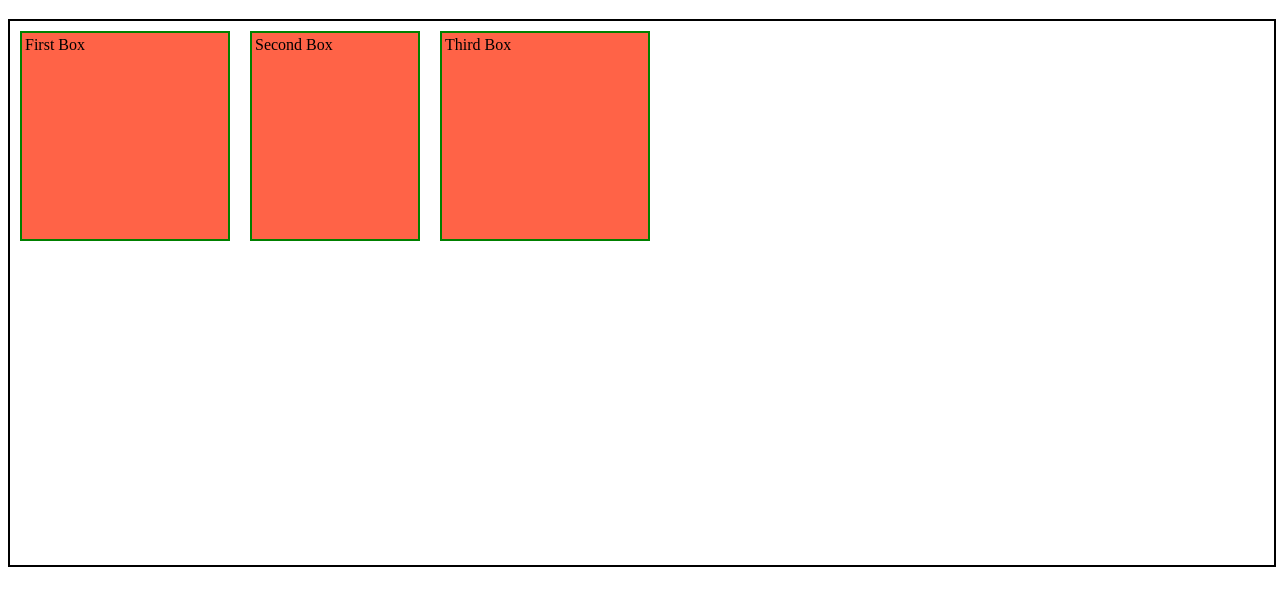
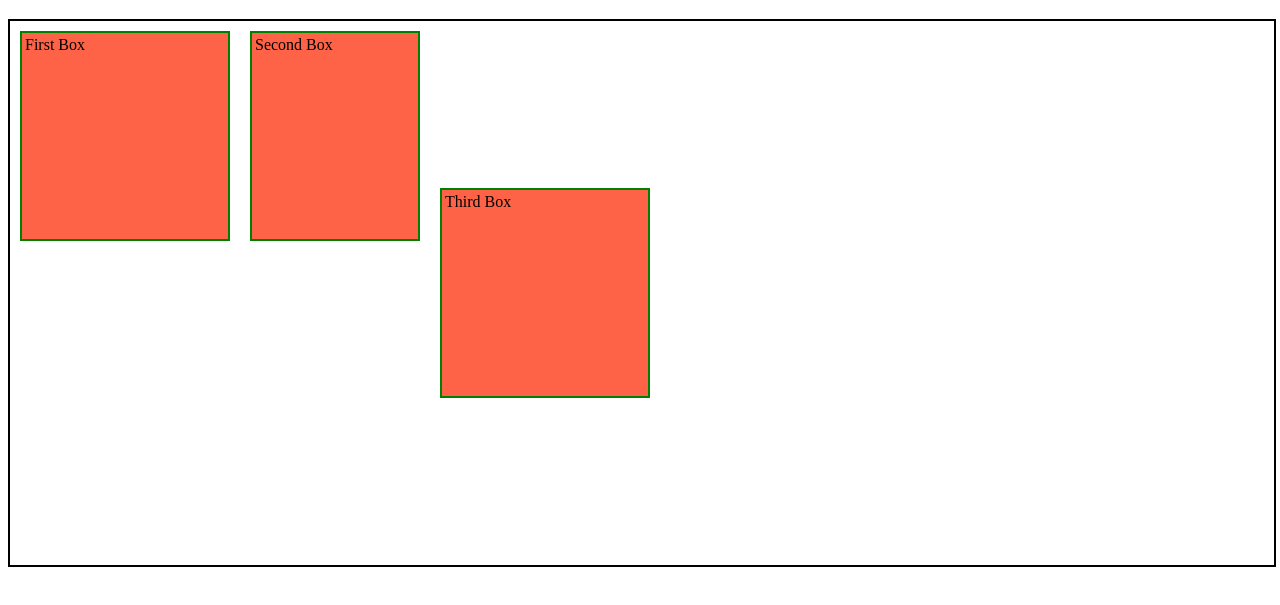
Before and after one commit to saymarizvi27/practice-flex, a plain HTML site: page index.html in a window 1280 px wide. Shown: the part 61-666 px from the top of the page. Drawn offline with Linux system fonts and the light colour scheme.

Commit message:
flex learn

```diff
--- a/index.html
+++ b/index.html
@@ -66,8 +66,8 @@
         #item-3{
             /* flex: 2 2 230px; */
             align-self: flex-start;
-            /* align-self: flex-end;
-            align-self: center; */
+            align-self: flex-end;
+            align-self: center;
 
             }
 
```
